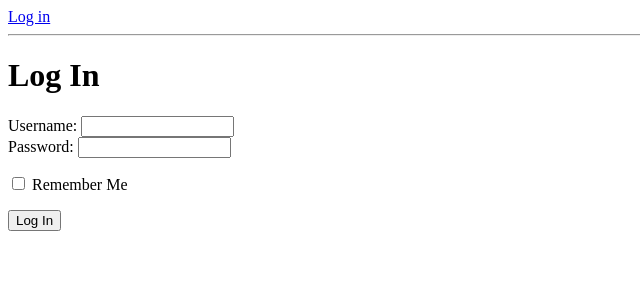
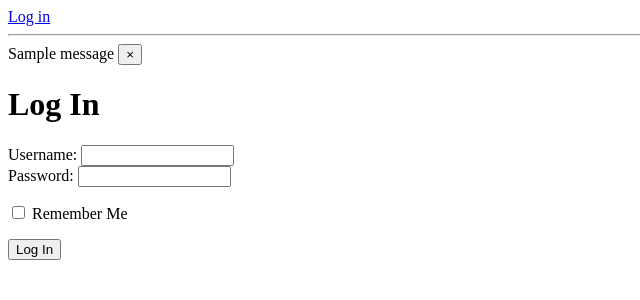
Before and after one commit to youyesun/twitter-clone-python, a Flask app: page / in a window 1280 px wide. Shown: the top 300 px of the page, without its empty margins (0-640 px from the left). Run offline with Flask 2, Linux system fonts and the light colour scheme; one stand-in notice (Sample message) is shown; some libraries are stand-ins or nearby versions.

Commit message:
add flash messages

```diff
--- a/templates/base.html
+++ b/templates/base.html
@@ -1,8 +1,12 @@
-<html>
-  <head>
+<!DOCTYPE html>
+<html lang="en">
+
+<head>
+    <script type='text/javascript' src="https://ajax.googleapis.com/ajax/libs/jquery/1.11.3/jquery.min.js"></script>
+    <script src="https://maxcdn.bootstrapcdn.com/bootstrap/3.3.5/js/bootstrap.min.js"></script>
     <title>Twitter Clone</title>
-  </head>
-  <body>
+</head>
+<body>
     <div>
 	{% if not login %}
 	<a href="/login">Log in</a>
@@ -11,6 +15,19 @@
 	{% endif %}
     </div>
     <hr>
+    <div class="container-fluid" style="min-height:100% width:80%">
+    {% with messages = get_flashed_messages() %}
+    {% if messages %}
+	{% for message in messages %}
+	<div class="alert alert-warning alert-dismissible" role="alert">
+           {{message}}
+	<button type="button" class="close" data-dismiss="alert" aria-label="Close"><span aria-hidden="true">&times;</span></button>
+	</div>
+	{% endfor %}
+    {% endif %}
+    {% endwith %}
     {% block content %}{% endblock %}
-  </body>
+    </div>
+
+</body>
 </html>
```
